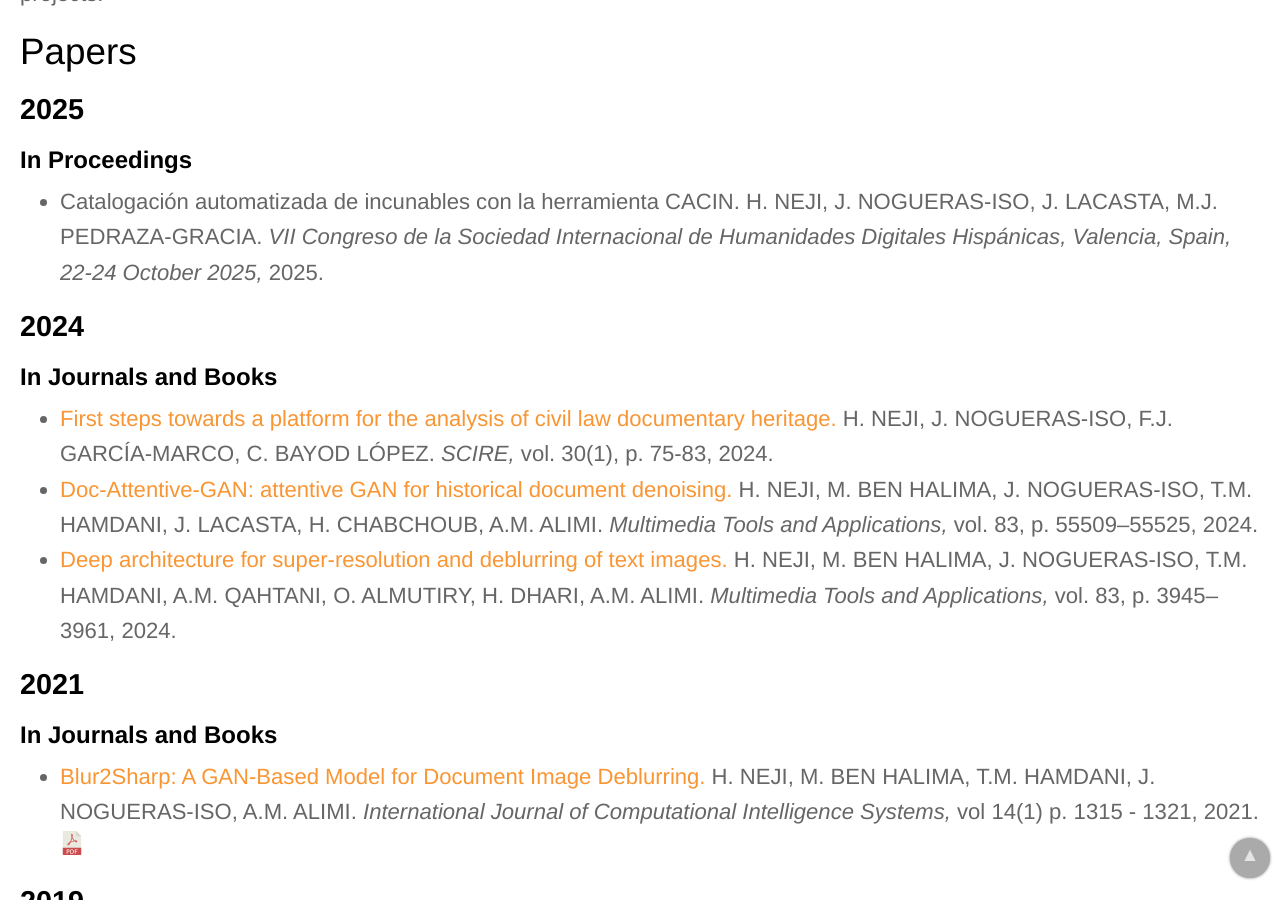
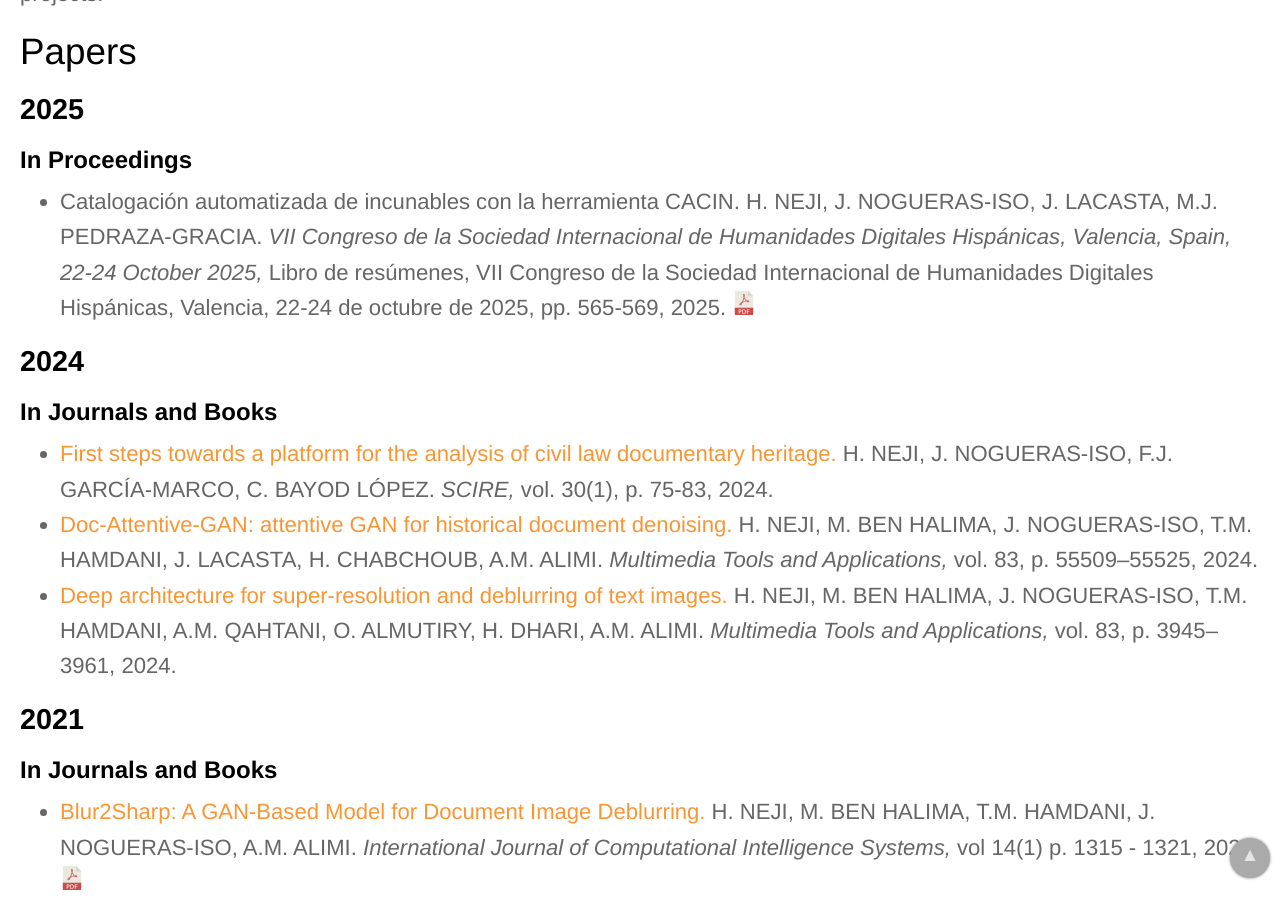
Before and after one commit to IAAA-Lab/IAAA-Lab.github.io, a Jekyll site: the page built from _staff/neji.md, in a window 1280 px wide and 900 px high, scrolled down 1152 px. Built offline with Jekyll 4.4.1, drawn with Linux system fonts in a browser that asks for light colours.

Commit message:
Artículo en PDF del congreso HDH25

```diff
--- a/_data/papers.yml
+++ b/_data/papers.yml
@@ -72,6 +72,8 @@
   authors: H. NEJI, J. NOGUERAS-ISO, J. LACASTA, M.J. PEDRAZA-GRACIA
   publication_conference: "VII Congreso de la Sociedad Internacional de Humanidades Digitales Hispánicas, Valencia, Spain, 22-24 October 2025"
   year: 2025
+  publication_detail: Libro de resúmenes, VII Congreso de la Sociedad Internacional de Humanidades Digitales Hispánicas, Valencia, 22-24 de octubre de 2025, pp. 565-569
+  alt_pdf_url: https://iaaa.es/curriculum/09-Otras-Publicaciones-Congresos/cong_2025_HDH_CACIN_565-569.pdf
 # -------------------
 - title: "A Framework for the Multi-Dimensional Assessment of Interoperability for Open Data Ecosystems Development"
   url: https://doi.org/10.1177/15701255241297172
```
